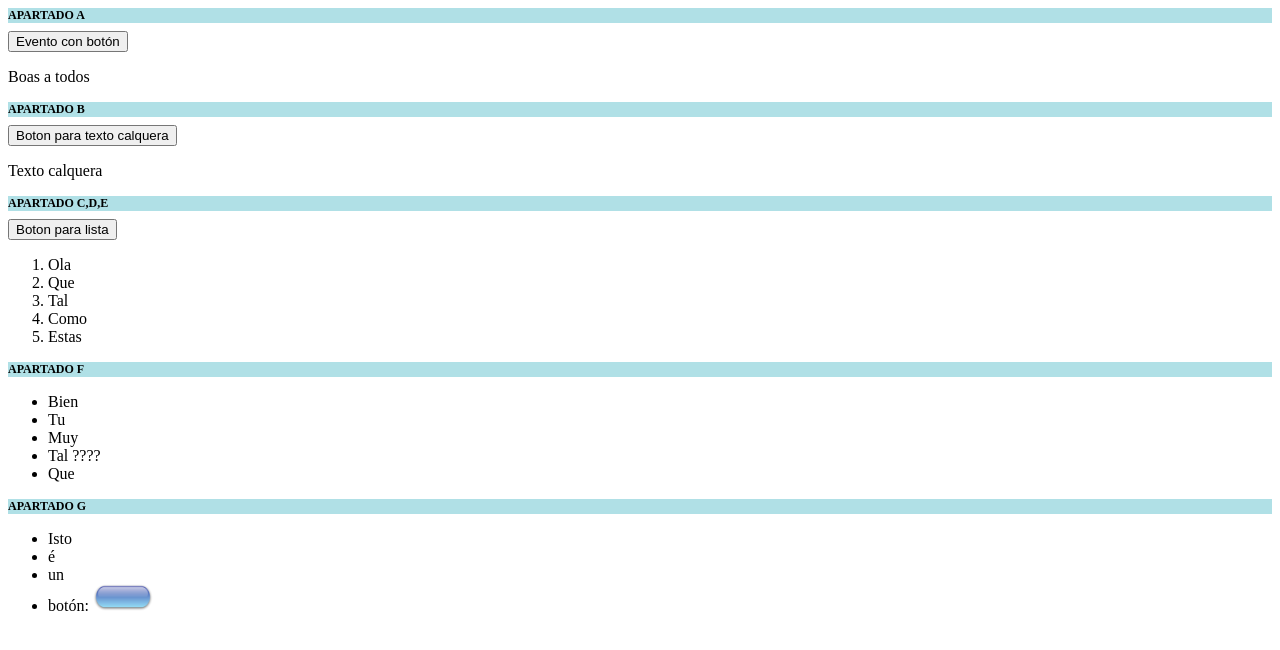
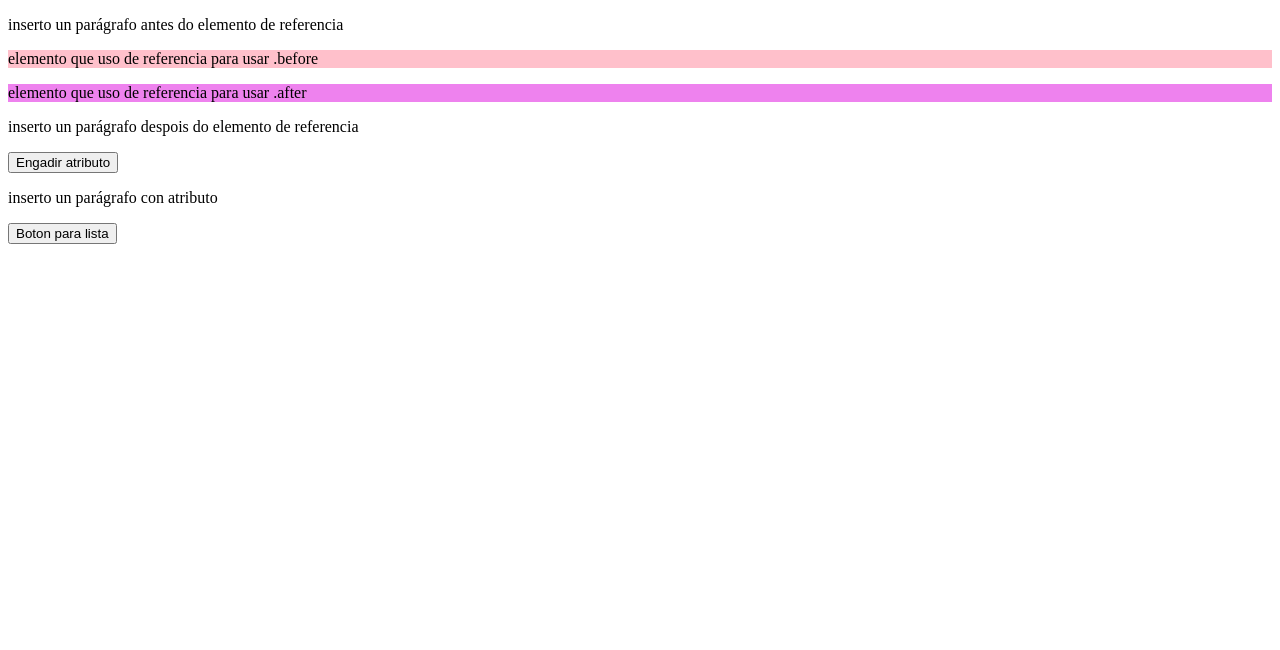
Before and after one commit to zccarballo/Exercicio-0906, a website: page static/index.html in a window 1280 px wide. Drawn offline with Linux system fonts and the light colour scheme.

Commit message:
resultados exercicio4

```diff
--- a/static/index.html
+++ b/static/index.html
@@ -6,94 +6,43 @@
         <!-- <script async src="./index.js"></script> -->
     </head>
    <body>
-    <h1 style="background-color:powderblue; font-size: 12px;">APARTADO A</h1>
-    <button id="boton2">Evento con botón</button>
-    <p id="textoEvento">Boas a todos</p>
-    <h1 style="background-color:powderblue; font-size: 12px;">APARTADO B</h1>
-    <button id="boton3">Boton para texto calquera</button>
-    <p id="textoCalquera">Texto calquera</p>
-    <h1 style="background-color:powderblue; font-size: 12px;">APARTADO C,D,E</h1>
-    <button id="boton4">Boton para lista</button>
-    <ol id="listaOrdeada">
-        <li>Ola</li>
-        <li>Que</li>
-        <li>Tal</li>
-        <li>Como</li>
-        <li>Estas</li>
-    </ol>
-    <h1 style="background-color:powderblue; font-size: 12px;">APARTADO F</h1>
-    <ul id="listaDesordeada">
-        <li>Bien</li>
-        <li>Tu</li>
-        <li>Muy</li>
-        <li>Tal <span>????</span></li>
-        <li>Que</li>
-    </ul>
-    <h1 style="background-color:powderblue; font-size: 12px;">APARTADO G</h1>
-    <ul id="listaImaxe">
-        <li>Isto</li>
-        <li>é</li>
-        <li>un</li>
-        <li>botón: <img src="imaxes/small-button.png" width="60" height="27" id="imaxe"></li>
-    </ul>
-
+    <p id="texto-posicion" style="background-color: pink;">elemento que uso de referencia para usar .before</p>
+    <p id="segundo-texto-posicion" style="background-color: violet;">elemento que uso de referencia para usar .after</p>
+    <button id="boton">Engadir atributo</button>
     </body>
     <script>
-    //Apartado A
-    const boton2 = document.querySelector("#boton2");
-    const textoEvento = document.querySelector("#textoEvento");
-    boton2.addEventListener("click", () => {
-    console.log(textoEvento.textContent);
-      });
-    //Apartado B
-    const boton3 = document.querySelector("#boton3");
-    const textoCalquera = document.querySelector("#textoCalquera");
-    boton3.addEventListener("click", () => {
-    console.log(boton3.nextElementSibling, textoCalquera.textContent);
-      });
-    //Apartado C
-    const boton4 = document.querySelector("#boton4");
-    const listaOrdeada = document.querySelector("#listaOrdeada");
-    boton4.addEventListener("click", () => {
-    console.log(boton4.nextElementSibling, listaOrdeada.textContent);
-      });
-    //Apartado D
-    const primeiroElemento = listaOrdeada.querySelector("li");
-    primeiroElemento.addEventListener("click", () => {
-    console.log("Contido da lista completa:", listaOrdeada.innerHTML);
-    console.log("Texto do primeiro elemento:", primeiroElemento.textContent);
-    });
-    //Apartado E
-    const elementos = listaOrdeada.querySelectorAll("li");
-    const terceiroElemento = elementos[2];
-    terceiroElemento.addEventListener("click", () => {
-    console.log("Contido da lista completa:", listaOrdeada.innerHTML);
-    console.log("Texto do terceiro elemento:", terceiroElemento.textContent);
-    });
-    //Apartado F
-    const listaDesordeada = document.querySelector("#listaDesordeada");
-    listaDesordeada.addEventListener("click", () => {
-        console.log("O elemento clickado é: ", event.target);
-      });
-    // OJO! Cambia la expresion con e.target
-    // listaDesordeada.addEventListener("click", (e) => {
-    // console.log("O elemento clickado é: ", e.target);
-    // });
-    //APARTADO G
-    const listaImaxe = document.querySelector("#listaImaxe");
-    const imaxeBoton = listaImaxe.querySelector("img");
-    imaxeBoton.addEventListener("click", () => {
-        console.log("Contido da lista completa:", listaImaxe.innerHTML);
-        console.log("Clickei a imaxe: ", event.target);
-      });
-    //Apartado H
-    const elementosListaImaxe = listaImaxe.querySelectorAll("li");
-    console.log(elementosListaImaxe);
-    const imaxeLista = document.getElementById("imaxe");
-    const terceiroElementoListaImaxe = elementosListaImaxe[3];
-    imaxeLista.addEventListener("click", () =>{
-        console.log("Contido da lista", listaImaxe.innerHTML)
-        console.log("Texto no <li> da imaxe: ", terceiroElementoListaImaxe)
+    //APARTADO A
+    let paragrafo = document.createElement('p'); //creo elemento
+    let referencia = document.querySelector("#texto-posicion") //atrapo o meu <p> do html para posicionar o meu elemento
+    paragrafo.innerHTML = "inserto un parágrafo antes do elemento de referencia"; //modifico o elemento
+    referencia.before(paragrafo) //posiciono o elemento ANTES do <p> orixinal do html
+    //APARTADO B
+    let paragrafo2 = document.createElement('p');
+    let referencia2 = document.querySelector("#segundo-texto-posicion")
+    paragrafo2.innerHTML = "inserto un parágrafo despois do elemento de referencia";
+    referencia2.after(paragrafo2) //posiciono o elemento DESPOIS do <p> orixinal do html
+    //APARTADO C
+    let textoAtributo = document.createElement('p');
+    textoAtributo.setAttribute("class", "estilo-p");
+    textoAtributo.innerHTML = "inserto un parágrafo con atributo";
+    document.body.append(textoAtributo);
+    //APARTADO D
+    let boton = document.querySelector("#boton");
+    boton.addEventListener ("click", () => {
+        console.log("Inserto a etiqueta do apartado C: ", textoAtributo);
     })
+    //APARTADO E
+    //APARTADO F
+    let botonLista = document.createElement('button');
+    botonLista.innerHTML = "Boton para lista";
+    document.body.append(botonLista);
+    botonLista.addEventListener ("click", () =>{
+        let listaDesplegable = document.createElement('ol');
+
+    })
+
+
+
+
     </script>
 </html>
```
